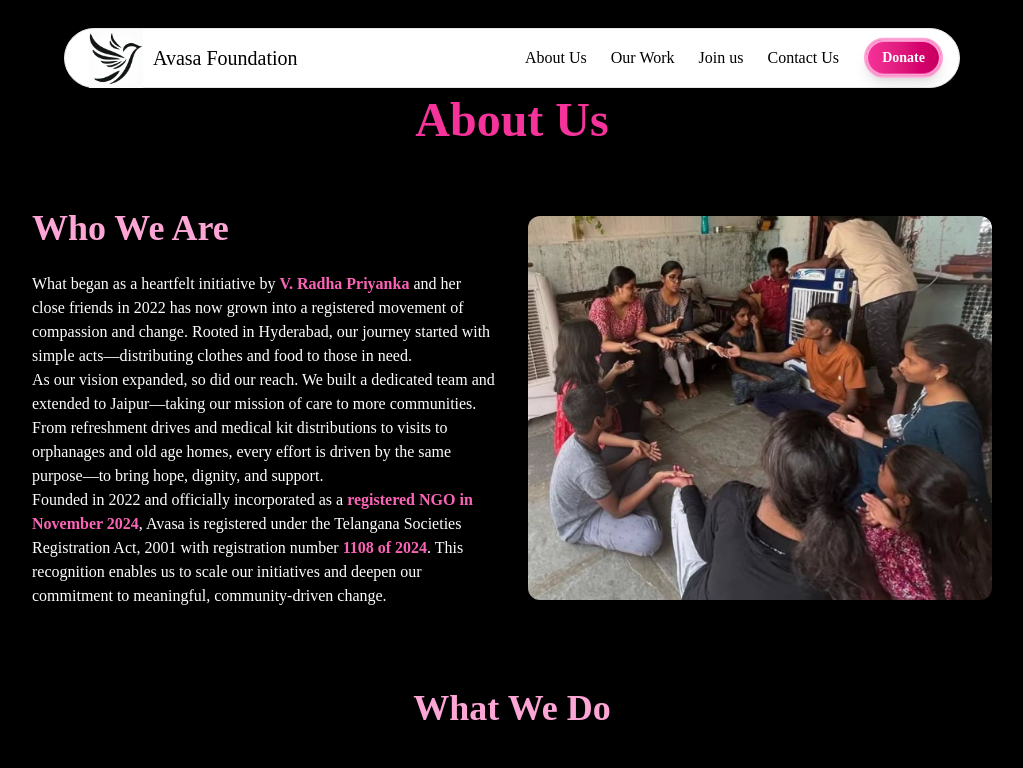
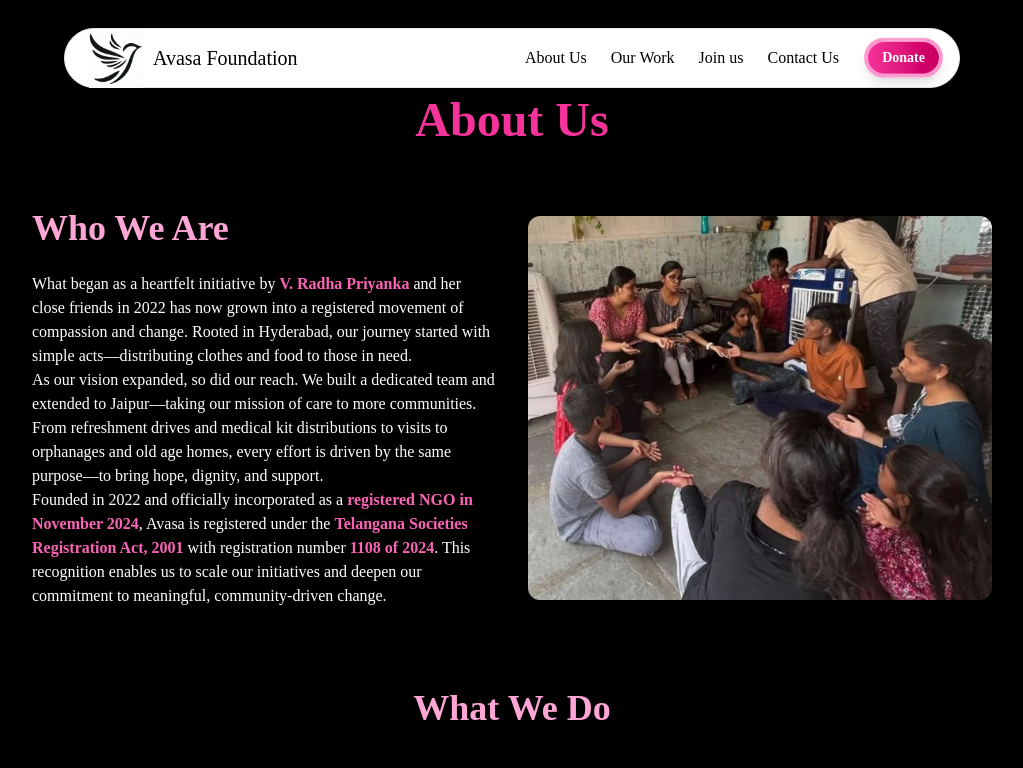
Before and after one commit to vamsiram10/ngo-A, a Next.js app: page /aboutus in a window 1280 px wide. Shown: the top 768 px of the page, without its empty margins (128-1151 px from the left). Built offline with nearby package versions, Linux system fonts and the light colour scheme.

Commit message:
Update AboutUsContent.jsx

```diff
--- a/src/components/section/aboutussection/AboutUsContent.jsx
+++ b/src/components/section/aboutussection/AboutUsContent.jsx
@@ -99,6 +99,7 @@ export default function AboutUsContent() {
             her close friends in 2022 has now grown into a registered movement
             of compassion and change. Rooted in Hyderabad, our journey started
             with simple acts—distributing clothes and food to those in need.
+
           </p>
           <p>
             As our vision expanded, so did our reach. We built a dedicated team
@@ -106,14 +107,16 @@ export default function AboutUsContent() {
             communities. From refreshment drives and medical kit distributions
             to visits to orphanages and old age homes, every effort is driven by
             the same purpose—to bring hope, dignity, and support.
+
           </p>
           <p>
             Founded in 2022 and officially incorporated as a{" "}
             <strong className="text-[#fb64b6]">
               registered NGO in November 2024
             </strong>
-            , Avasa is registered under the Telangana Societies Registration
-            Act, 2001 with registration number{" "}
+            , Avasa is registered under the {" "}
+            <strong className="text-[#fb64b6]">Telangana Societies Registration
+            Act, 2001</strong> with registration number{" "}
             <strong className="text-[#fb64b6]">1108 of 2024</strong>. This
             recognition enables us to scale our initiatives and deepen our
             commitment to meaningful, community-driven change.
```
